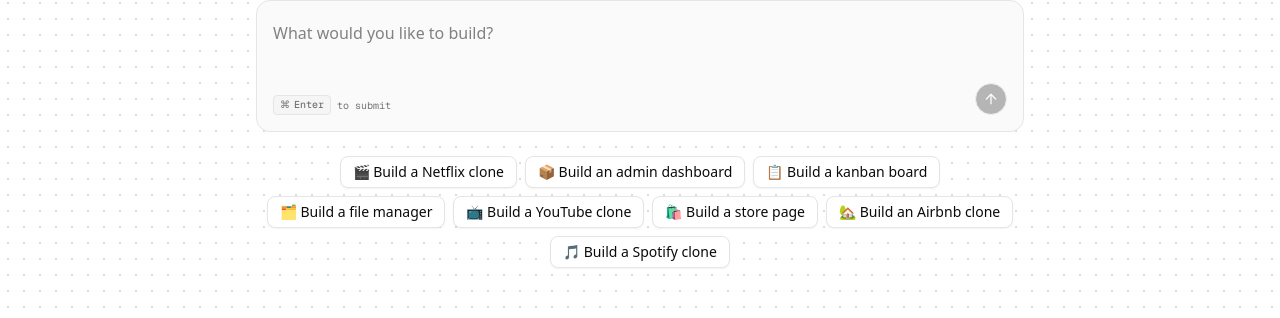
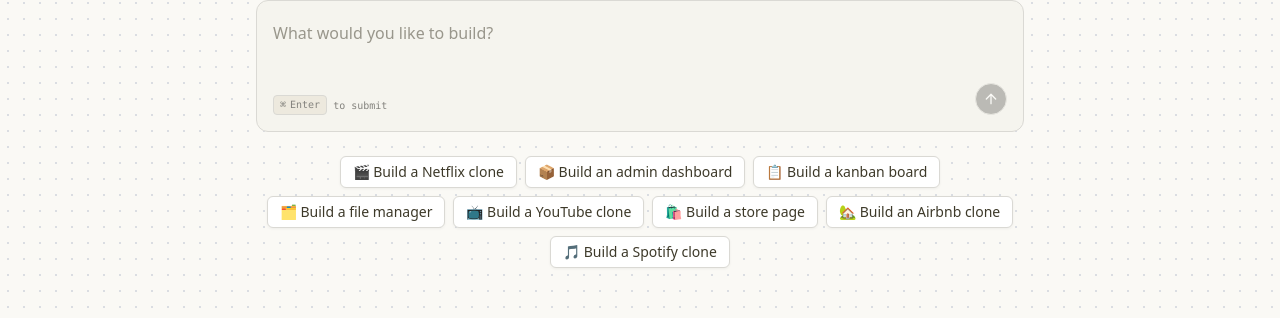
Before and after one commit to mohammadufo/vibe-ai, a Next.js app: page / in a window 1280 px wide. Shown: the part 325-643 px from the top of the page. Built offline with nearby package versions, Linux system fonts and the light colour scheme; no server answers.

Commit message:
feature: update theme

```diff
--- a/src/app/globals.css
+++ b/src/app/globals.css
@@ -1,115 +1,167 @@
-@import "tailwindcss";
-@import "tw-animate-css";
+@import 'tailwindcss';
+@import 'tw-animate-css';
 
 @custom-variant dark (&:is(.dark *));
+
+:root {
+  --background: oklch(0.9818 0.0054 95.0986);
+  --foreground: oklch(0.3438 0.0269 95.7226);
+  --card: oklch(0.9818 0.0054 95.0986);
+  --card-foreground: oklch(0.1908 0.002 106.5859);
+  --popover: oklch(1 0 0);
+  --popover-foreground: oklch(0.2671 0.0196 98.939);
+  --primary: oklch(0.6171 0.1375 39.0427);
+  --primary-foreground: oklch(1 0 0);
+  --secondary: oklch(0.9245 0.0138 92.9892);
+  --secondary-foreground: oklch(0.4334 0.0177 98.6048);
+  --muted: oklch(0.9341 0.0153 90.239);
+  --muted-foreground: oklch(0.6059 0.0075 97.4233);
+  --accent: oklch(0.9245 0.0138 92.9892);
+  --accent-foreground: oklch(0.2671 0.0196 98.939);
+  --destructive: oklch(0.1908 0.002 106.5859);
+  --destructive-foreground: oklch(1 0 0);
+  --border: oklch(0.8847 0.0069 97.3627);
+  --input: oklch(0.7621 0.0156 98.3528);
+  --ring: oklch(0.5937 0.1673 253.063);
+  --chart-1: oklch(0.5583 0.1276 42.9956);
+  --chart-2: oklch(0.6898 0.1581 290.4107);
+  --chart-3: oklch(0.8816 0.0276 93.128);
+  --chart-4: oklch(0.8822 0.0403 298.1792);
+  --chart-5: oklch(0.5608 0.1348 42.0584);
+  --sidebar: oklch(0.9663 0.008 98.8792);
+  --sidebar-foreground: oklch(0.359 0.0051 106.6524);
+  --sidebar-primary: oklch(0.6171 0.1375 39.0427);
+  --sidebar-primary-foreground: oklch(0.9881 0 0);
+  --sidebar-accent: oklch(0.9245 0.0138 92.9892);
+  --sidebar-accent-foreground: oklch(0.325 0 0);
+  --sidebar-border: oklch(0.9401 0 0);
+  --sidebar-ring: oklch(0.7731 0 0);
+  --font-sans: ui-sans-serif, system-ui, -apple-system, BlinkMacSystemFont,
+    'Segoe UI', Roboto, 'Helvetica Neue', Arial, 'Noto Sans', sans-serif,
+    'Apple Color Emoji', 'Segoe UI Emoji', 'Segoe UI Symbol', 'Noto Color Emoji';
+  --font-serif: ui-serif, Georgia, Cambria, 'Times New Roman', Times, serif;
+  --font-mono: ui-monospace, SFMono-Regular, Menlo, Monaco, Consolas,
+    'Liberation Mono', 'Courier New', monospace;
+  --radius: 0.5rem;
+  --shadow-2xs: 0 1px 3px 0px hsl(0 0% 0% / 0.05);
+  --shadow-xs: 0 1px 3px 0px hsl(0 0% 0% / 0.05);
+  --shadow-sm: 0 1px 3px 0px hsl(0 0% 0% / 0.1),
+    0 1px 2px -1px hsl(0 0% 0% / 0.1);
+  --shadow: 0 1px 3px 0px hsl(0 0% 0% / 0.1), 0 1px 2px -1px hsl(0 0% 0% / 0.1);
+  --shadow-md: 0 1px 3px 0px hsl(0 0% 0% / 0.1),
+    0 2px 4px -1px hsl(0 0% 0% / 0.1);
+  --shadow-lg: 0 1px 3px 0px hsl(0 0% 0% / 0.1),
+    0 4px 6px -1px hsl(0 0% 0% / 0.1);
+  --shadow-xl: 0 1px 3px 0px hsl(0 0% 0% / 0.1),
+    0 8px 10px -1px hsl(0 0% 0% / 0.1);
+  --shadow-2xl: 0 1px 3px 0px hsl(0 0% 0% / 0.25);
+}
+
+.dark {
+  --background: oklch(0.2679 0.0036 106.6427);
+  --foreground: oklch(0.8074 0.0142 93.0137);
+  --card: oklch(0.2679 0.0036 106.6427);
+  --card-foreground: oklch(0.9818 0.0054 95.0986);
+  --popover: oklch(0.3085 0.0035 106.6039);
+  --popover-foreground: oklch(0.9211 0.004 106.4781);
+  --primary: oklch(0.6724 0.1308 38.7559);
+  --primary-foreground: oklch(1 0 0);
+  --secondary: oklch(0.9818 0.0054 95.0986);
+  --secondary-foreground: oklch(0.3085 0.0035 106.6039);
+  --muted: oklch(0.2213 0.0038 106.707);
+  --muted-foreground: oklch(0.7713 0.0169 99.0657);
+  --accent: oklch(0.213 0.0078 95.4245);
+  --accent-foreground: oklch(0.9663 0.008 98.8792);
+  --destructive: oklch(0.6368 0.2078 25.3313);
+  --destructive-foreground: oklch(1 0 0);
+  --border: oklch(0.3618 0.0101 106.8928);
+  --input: oklch(0.4336 0.0113 100.2195);
+  --ring: oklch(0.5937 0.1673 253.063);
+  --chart-1: oklch(0.5583 0.1276 42.9956);
+  --chart-2: oklch(0.6898 0.1581 290.4107);
+  --chart-3: oklch(0.213 0.0078 95.4245);
+  --chart-4: oklch(0.3074 0.0516 289.323);
+  --chart-5: oklch(0.5608 0.1348 42.0584);
+  --sidebar: oklch(0.2357 0.0024 67.7077);
+  --sidebar-foreground: oklch(0.8074 0.0142 93.0137);
+  --sidebar-primary: oklch(0.325 0 0);
+  --sidebar-primary-foreground: oklch(0.9881 0 0);
+  --sidebar-accent: oklch(0.168 0.002 106.6177);
+  --sidebar-accent-foreground: oklch(0.8074 0.0142 93.0137);
+  --sidebar-border: oklch(0.9401 0 0);
+  --sidebar-ring: oklch(0.7731 0 0);
+  --font-sans: ui-sans-serif, system-ui, -apple-system, BlinkMacSystemFont,
+    'Segoe UI', Roboto, 'Helvetica Neue', Arial, 'Noto Sans', sans-serif,
+    'Apple Color Emoji', 'Segoe UI Emoji', 'Segoe UI Symbol', 'Noto Color Emoji';
+  --font-serif: ui-serif, Georgia, Cambria, 'Times New Roman', Times, serif;
+  --font-mono: ui-monospace, SFMono-Regular, Menlo, Monaco, Consolas,
+    'Liberation Mono', 'Courier New', monospace;
+  --radius: 0.5rem;
+  --shadow-2xs: 0 1px 3px 0px hsl(0 0% 0% / 0.05);
+  --shadow-xs: 0 1px 3px 0px hsl(0 0% 0% / 0.05);
+  --shadow-sm: 0 1px 3px 0px hsl(0 0% 0% / 0.1),
+    0 1px 2px -1px hsl(0 0% 0% / 0.1);
+  --shadow: 0 1px 3px 0px hsl(0 0% 0% / 0.1), 0 1px 2px -1px hsl(0 0% 0% / 0.1);
+  --shadow-md: 0 1px 3px 0px hsl(0 0% 0% / 0.1),
+    0 2px 4px -1px hsl(0 0% 0% / 0.1);
+  --shadow-lg: 0 1px 3px 0px hsl(0 0% 0% / 0.1),
+    0 4px 6px -1px hsl(0 0% 0% / 0.1);
+  --shadow-xl: 0 1px 3px 0px hsl(0 0% 0% / 0.1),
+    0 8px 10px -1px hsl(0 0% 0% / 0.1);
+  --shadow-2xl: 0 1px 3px 0px hsl(0 0% 0% / 0.25);
+}
 
 @theme inline {
   --color-background: var(--background);
   --color-foreground: var(--foreground);
-  --font-sans: var(--font-geist-sans);
-  --font-mono: var(--font-geist-mono);
+  --color-card: var(--card);
+  --color-card-foreground: var(--card-foreground);
+  --color-popover: var(--popover);
+  --color-popover-foreground: var(--popover-foreground);
+  --color-primary: var(--primary);
+  --color-primary-foreground: var(--primary-foreground);
+  --color-secondary: var(--secondary);
+  --color-secondary-foreground: var(--secondary-foreground);
+  --color-muted: var(--muted);
+  --color-muted-foreground: var(--muted-foreground);
+  --color-accent: var(--accent);
+  --color-accent-foreground: var(--accent-foreground);
+  --color-destructive: var(--destructive);
+  --color-destructive-foreground: var(--destructive-foreground);
+  --color-border: var(--border);
+  --color-input: var(--input);
+  --color-ring: var(--ring);
+  --color-chart-1: var(--chart-1);
+  --color-chart-2: var(--chart-2);
+  --color-chart-3: var(--chart-3);
+  --color-chart-4: var(--chart-4);
+  --color-chart-5: var(--chart-5);
+  --color-sidebar: var(--sidebar);
+  --color-sidebar-foreground: var(--sidebar-foreground);
+  --color-sidebar-primary: var(--sidebar-primary);
+  --color-sidebar-primary-foreground: var(--sidebar-primary-foreground);
+  --color-sidebar-accent: var(--sidebar-accent);
+  --color-sidebar-accent-foreground: var(--sidebar-accent-foreground);
+  --color-sidebar-border: var(--sidebar-border);
   --color-sidebar-ring: var(--sidebar-ring);
-  --color-sidebar-border: var(--sidebar-border);
-  --color-sidebar-accent-foreground: var(--sidebar-accent-foreground);
-  --color-sidebar-accent: var(--sidebar-accent);
-  --color-sidebar-primary-foreground: var(--sidebar-primary-foreground);
-  --color-sidebar-primary: var(--sidebar-primary);
-  --color-sidebar-foreground: var(--sidebar-foreground);
-  --color-sidebar: var(--sidebar);
-  --color-chart-5: var(--chart-5);
-  --color-chart-4: var(--chart-4);
-  --color-chart-3: var(--chart-3);
-  --color-chart-2: var(--chart-2);
-  --color-chart-1: var(--chart-1);
-  --color-ring: var(--ring);
-  --color-input: var(--input);
-  --color-border: var(--border);
-  --color-destructive: var(--destructive);
-  --color-accent-foreground: var(--accent-foreground);
-  --color-accent: var(--accent);
-  --color-muted-foreground: var(--muted-foreground);
-  --color-muted: var(--muted);
-  --color-secondary-foreground: var(--secondary-foreground);
-  --color-secondary: var(--secondary);
-  --color-primary-foreground: var(--primary-foreground);
-  --color-primary: var(--primary);
-  --color-popover-foreground: var(--popover-foreground);
-  --color-popover: var(--popover);
-  --color-card-foreground: var(--card-foreground);
-  --color-card: var(--card);
+
+  --font-sans: var(--font-sans);
+  --font-mono: var(--font-mono);
+  --font-serif: var(--font-serif);
+
   --radius-sm: calc(var(--radius) - 4px);
   --radius-md: calc(var(--radius) - 2px);
   --radius-lg: var(--radius);
   --radius-xl: calc(var(--radius) + 4px);
-}
 
-:root {
-  --radius: 0.625rem;
-  --background: oklch(1 0 0);
-  --foreground: oklch(0.145 0 0);
-  --card: oklch(1 0 0);
-  --card-foreground: oklch(0.145 0 0);
-  --popover: oklch(1 0 0);
-  --popover-foreground: oklch(0.145 0 0);
-  --primary: oklch(0.205 0 0);
-  --primary-foreground: oklch(0.985 0 0);
-  --secondary: oklch(0.97 0 0);
-  --secondary-foreground: oklch(0.205 0 0);
-  --muted: oklch(0.97 0 0);
-  --muted-foreground: oklch(0.556 0 0);
-  --accent: oklch(0.97 0 0);
-  --accent-foreground: oklch(0.205 0 0);
-  --destructive: oklch(0.577 0.245 27.325);
-  --border: oklch(0.922 0 0);
-  --input: oklch(0.922 0 0);
-  --ring: oklch(0.708 0 0);
-  --chart-1: oklch(0.646 0.222 41.116);
-  --chart-2: oklch(0.6 0.118 184.704);
-  --chart-3: oklch(0.398 0.07 227.392);
-  --chart-4: oklch(0.828 0.189 84.429);
-  --chart-5: oklch(0.769 0.188 70.08);
-  --sidebar: oklch(0.985 0 0);
-  --sidebar-foreground: oklch(0.145 0 0);
-  --sidebar-primary: oklch(0.205 0 0);
-  --sidebar-primary-foreground: oklch(0.985 0 0);
-  --sidebar-accent: oklch(0.97 0 0);
-  --sidebar-accent-foreground: oklch(0.205 0 0);
-  --sidebar-border: oklch(0.922 0 0);
-  --sidebar-ring: oklch(0.708 0 0);
-}
-
-.dark {
-  --background: oklch(0.145 0 0);
-  --foreground: oklch(0.985 0 0);
-  --card: oklch(0.205 0 0);
-  --card-foreground: oklch(0.985 0 0);
-  --popover: oklch(0.205 0 0);
-  --popover-foreground: oklch(0.985 0 0);
-  --primary: oklch(0.922 0 0);
-  --primary-foreground: oklch(0.205 0 0);
-  --secondary: oklch(0.269 0 0);
-  --secondary-foreground: oklch(0.985 0 0);
-  --muted: oklch(0.269 0 0);
-  --muted-foreground: oklch(0.708 0 0);
-  --accent: oklch(0.269 0 0);
-  --accent-foreground: oklch(0.985 0 0);
-  --destructive: oklch(0.704 0.191 22.216);
-  --border: oklch(1 0 0 / 10%);
-  --input: oklch(1 0 0 / 15%);
-  --ring: oklch(0.556 0 0);
-  --chart-1: oklch(0.488 0.243 264.376);
-  --chart-2: oklch(0.696 0.17 162.48);
-  --chart-3: oklch(0.769 0.188 70.08);
-  --chart-4: oklch(0.627 0.265 303.9);
-  --chart-5: oklch(0.645 0.246 16.439);
-  --sidebar: oklch(0.205 0 0);
-  --sidebar-foreground: oklch(0.985 0 0);
-  --sidebar-primary: oklch(0.488 0.243 264.376);
-  --sidebar-primary-foreground: oklch(0.985 0 0);
-  --sidebar-accent: oklch(0.269 0 0);
-  --sidebar-accent-foreground: oklch(0.985 0 0);
-  --sidebar-border: oklch(1 0 0 / 10%);
-  --sidebar-ring: oklch(0.556 0 0);
+  --shadow-2xs: var(--shadow-2xs);
+  --shadow-xs: var(--shadow-xs);
+  --shadow-sm: var(--shadow-sm);
+  --shadow: var(--shadow);
+  --shadow-md: var(--shadow-md);
+  --shadow-lg: var(--shadow-lg);
+  --shadow-xl: var(--shadow-xl);
+  --shadow-2xl: var(--shadow-2xl);
 }
 
 @layer base {
@@ -120,3 +172,55 @@
     @apply bg-background text-foreground;
   }
 }
+
+@layer base {
+  button:not([disabled]),
+  [role='button']:not([disabled]) {
+    cursor: pointer;
+  }
+}
+
+/* Animations */
+@theme inline {
+  --animate-first: moveVertical 30s ease infinite;
+  --animate-second: moveInCircle 20s reverse infinite;
+  --animate-third: moveInCircle 40s linear infinite;
+  --animate-fourth: moveHorizontal 40s ease infinite;
+  --animate-fifth: moveInCircle 20s ease infinite;
+
+  @keyframes moveHorizontal {
+    0% {
+      transform: translateX(-50%) translateY(-10%);
+    }
+    50% {
+      transform: translateX(50%) translateY(10%);
+    }
+    100% {
+      transform: translateX(-50%) translateY(-10%);
+    }
+  }
+
+  @keyframes moveInCircle {
+    0% {
+      transform: rotate(0deg);
+    }
+    50% {
+      transform: rotate(180deg);
+    }
+    100% {
+      transform: rotate(360deg);
+    }
+  }
+
+  @keyframes moveVertical {
+    0% {
+      transform: translateY(-50%);
+    }
+    50% {
+      transform: translateY(50%);
+    }
+    100% {
+      transform: translateY(-50%);
+    }
+  }
+}
--- a/src/components/ui/button.tsx
+++ b/src/components/ui/button.tsx
@@ -1,37 +1,39 @@
-import * as React from "react"
-import { Slot } from "@radix-ui/react-slot"
-import { cva, type VariantProps } from "class-variance-authority"
+import * as React from 'react'
+import { Slot } from '@radix-ui/react-slot'
+import { cva, type VariantProps } from 'class-variance-authority'
 
-import { cn } from "@/lib/utils"
+import { cn } from '@/lib/utils'
 
 const buttonVariants = cva(
   "inline-flex items-center justify-center gap-2 whitespace-nowrap rounded-md text-sm font-medium transition-all disabled:pointer-events-none disabled:opacity-50 [&_svg]:pointer-events-none [&_svg:not([class*='size-'])]:size-4 shrink-0 [&_svg]:shrink-0 outline-none focus-visible:border-ring focus-visible:ring-ring/50 focus-visible:ring-[3px] aria-invalid:ring-destructive/20 dark:aria-invalid:ring-destructive/40 aria-invalid:border-destructive",
   {
     variants: {
       variant: {
-        default: "bg-primary text-primary-foreground hover:bg-primary/90",
+        tertiary:
+          'bg-primary/25 dark:bg-primary/30 text-primary shadow-xs hover:bg-primary/20 dark:hover:bg-primary/25',
+        default: 'bg-primary text-primary-foreground hover:bg-primary/90',
         destructive:
-          "bg-destructive text-white hover:bg-destructive/90 focus-visible:ring-destructive/20 dark:focus-visible:ring-destructive/40 dark:bg-destructive/60",
+          'bg-destructive text-white hover:bg-destructive/90 focus-visible:ring-destructive/20 dark:focus-visible:ring-destructive/40 dark:bg-destructive/60',
         outline:
-          "border bg-background shadow-xs hover:bg-accent hover:text-accent-foreground dark:bg-input/30 dark:border-input dark:hover:bg-input/50",
+          'border bg-background shadow-xs hover:bg-accent hover:text-accent-foreground dark:bg-input/30 dark:border-input dark:hover:bg-input/50',
         secondary:
-          "bg-secondary text-secondary-foreground hover:bg-secondary/80",
+          'bg-secondary text-secondary-foreground hover:bg-secondary/80',
         ghost:
-          "hover:bg-accent hover:text-accent-foreground dark:hover:bg-accent/50",
-        link: "text-primary underline-offset-4 hover:underline",
+          'hover:bg-accent hover:text-accent-foreground dark:hover:bg-accent/50',
+        link: 'text-primary underline-offset-4 hover:underline',
       },
       size: {
-        default: "h-9 px-4 py-2 has-[>svg]:px-3",
-        sm: "h-8 rounded-md gap-1.5 px-3 has-[>svg]:px-2.5",
-        lg: "h-10 rounded-md px-6 has-[>svg]:px-4",
-        icon: "size-9",
-        "icon-sm": "size-8",
-        "icon-lg": "size-10",
+        default: 'h-9 px-4 py-2 has-[>svg]:px-3',
+        sm: 'h-8 rounded-md gap-1.5 px-3 has-[>svg]:px-2.5',
+        lg: 'h-10 rounded-md px-6 has-[>svg]:px-4',
+        icon: 'size-9',
+        'icon-sm': 'size-8',
+        'icon-lg': 'size-10',
       },
     },
     defaultVariants: {
-      variant: "default",
-      size: "default",
+      variant: 'default',
+      size: 'default',
     },
   }
 )
@@ -42,11 +44,11 @@
   size,
   asChild = false,
   ...props
-}: React.ComponentProps<"button"> &
+}: React.ComponentProps<'button'> &
   VariantProps<typeof buttonVariants> & {
     asChild?: boolean
   }) {
-  const Comp = asChild ? Slot : "button"
+  const Comp = asChild ? Slot : 'button'
 
   return (
     <Comp
--- a/src/modules/projects/ui/components/usage.tsx
+++ b/src/modules/projects/ui/components/usage.tsx
@@ -40,7 +40,7 @@
           <p className="text-xs text-muted-foreground">Resets in {resetTime}</p>
         </div>
         {!hasProAccess && (
-          <Button asChild size="sm" variant="outline" className="ml-auto">
+          <Button asChild size="sm" className="ml-auto" variant="tertiary">
             <Link href="/pricing">
               <CrownIcon /> Upgrade
             </Link>
--- a/src/modules/projects/ui/views/project-view.tsx
+++ b/src/modules/projects/ui/views/project-view.tsx
@@ -67,7 +67,7 @@
                 </TabsTrigger>
               </TabsList>
               <div className="ml-auto flex items-center gap-x-2">
-                <Button asChild size="sm" variant="default">
+                <Button asChild size="sm" variant="tertiary">
                   <Link href="/pricing">
                     <CrownIcon /> Upgrade
                   </Link>
```
